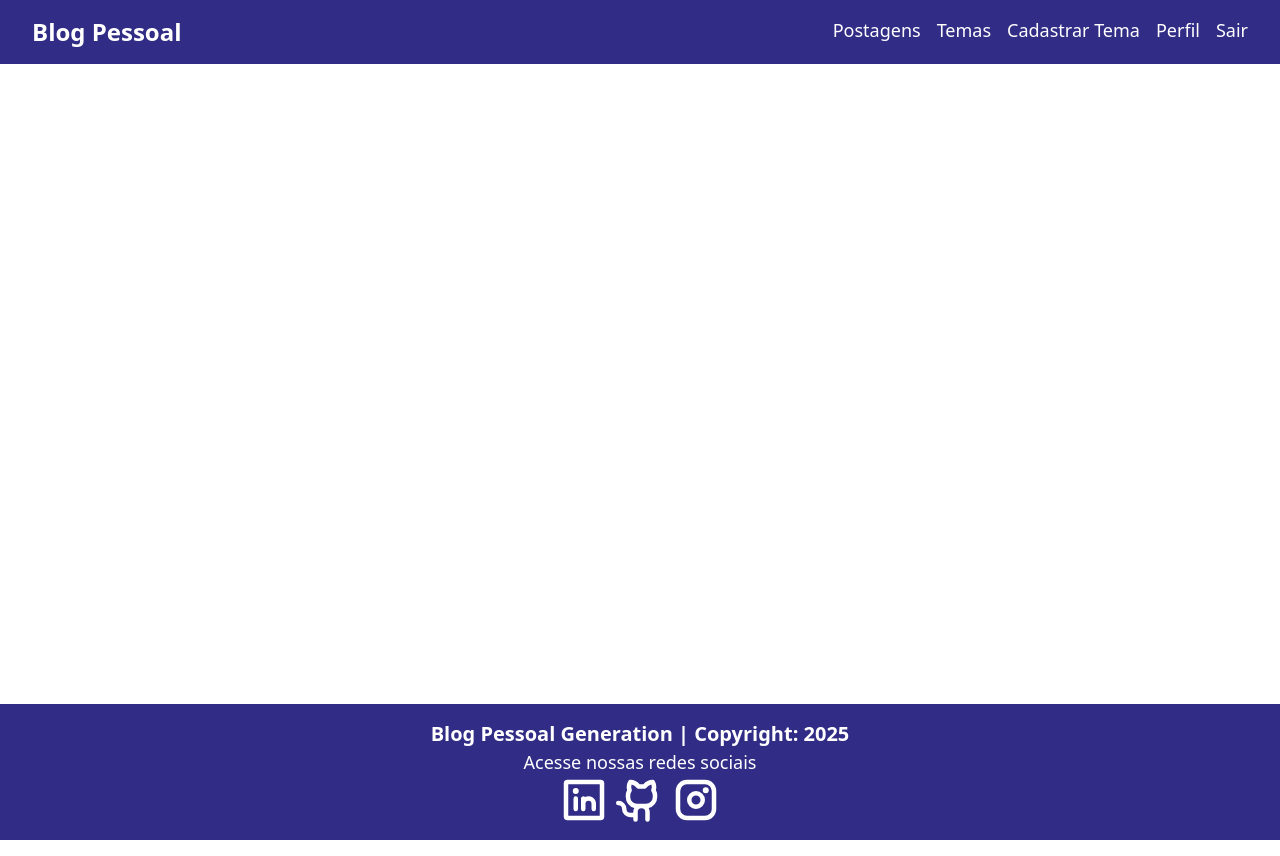
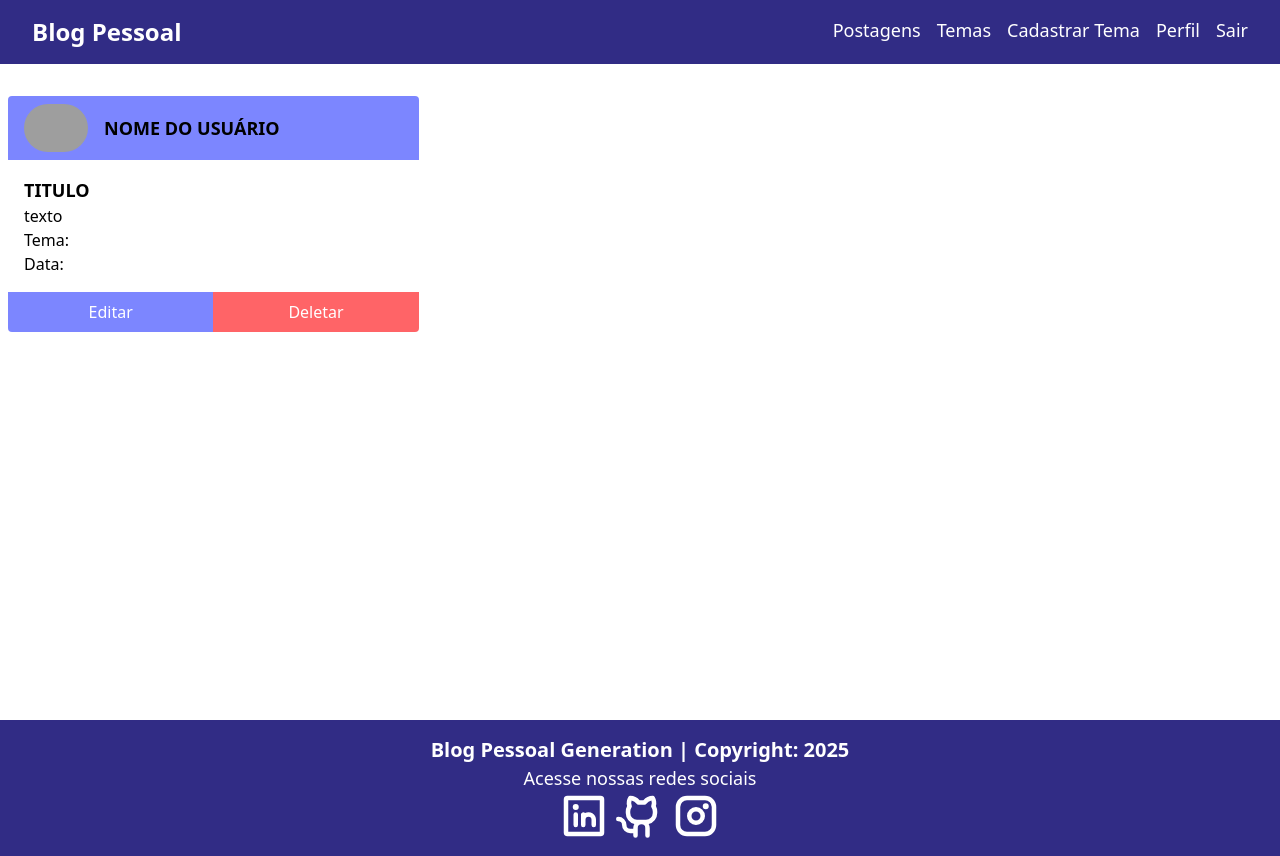
Before and after one commit to Akanni-Silva/Blog-Pessoal-front, a React app: page /postagens in a window 1280 px wide. Built offline with nearby package versions, Linux system fonts and the light colour scheme; grey boxes are pictures that could not be loaded; the HTML template or start-up script is replaced by a standard one.

Commit message:
implementando page postagens

```diff
--- a/src/App.tsx
+++ b/src/App.tsx
@@ -8,6 +8,7 @@
 import ListaTemas from "./components/temas/listaTemas/ListaTemas";
 import FormTema from "./components/temas/formtema/FormTema";
 import DeletarTema from "./components/temas/deletartema/DeletarTema";
+import ListaPostagens from "./components/postagem/listapostagens/ListaPostagens";
 
 function App() {
   return (
@@ -24,6 +25,7 @@
               <Route path="/cadastrartema" element={<FormTema />} />
               <Route path="/editartema/:id" element={<FormTema />} />
               <Route path="/deletartema/:id" element={<DeletarTema />} />
+              <Route path="/postagens" element={<ListaPostagens />} />
             </Routes>
           </div>
           <Footer />
--- a/src/components/navbar/navbar.tsx
+++ b/src/components/navbar/navbar.tsx
@@ -21,7 +21,9 @@
             Blog Pessoal
           </Link>
           <div className="flex gap-4">
-            Postagens
+            <Link to="/postagens" className="hover:underline">
+              Postagens
+            </Link>
             <Link to="/temas " className="hover:underline">
               Temas
             </Link>
--- /dev/null
+++ b/src/components/postagem/cardpostagem/CardPostagem.tsx
@@ -0,0 +1,42 @@
+import { Link } from "react-router-dom";
+
+function CardPostagem() {
+  return (
+    <div className="border-slate-900 flex flex-col rounded overflow-hidden justify-between">
+      <div>
+        <div className="flex w-full bg-indigo-400 py-2 px-4 items-center gap-4">
+          <img
+            src="https://i.imgur.com/pK6vSCy.png"
+            className="h-12 rounded-full"
+            alt=""
+          />
+          <h3 className="text-lg font-bold text-center uppercase">
+            Nome do Usuário
+          </h3>
+        </div>
+        <div className="p-4">
+          <h4 className="text-lg font-semibold uppercase">Titulo</h4>
+          <p>texto</p>
+          <p>Tema: </p>
+          <p>Data: </p>
+        </div>
+      </div>
+      <div className="flex">
+        <Link
+          to=""
+          className="w-full text-white bg-indigo-400 hover:bg-indigo-800 flex items-center justify-center py-2"
+        >
+          <button>Editar</button>
+        </Link>
+        <Link
+          to=""
+          className="text-white bg-red-400 hover:bg-red-700 w-full flex items-center justify-center"
+        >
+          <button>Deletar</button>
+        </Link>
+      </div>
+    </div>
+  );
+}
+
+export default CardPostagem;
--- /dev/null
+++ b/src/components/postagem/listapostagens/ListaPostagens.tsx
@@ -0,0 +1,21 @@
+import CardPostagem from "../cardpostagem/CardPostagem";
+
+function ListaPostagens() {
+  return (
+    <>
+      <div className="flex justify-center w-full my-4">
+        <div className="container flex flex-col mx-2">
+          <div
+            className="container mx-auto my-4
+                        grid grid-cols-1 md:grid-cols-2
+                        lg:grid-cols-3 gap-4"
+          >
+            <CardPostagem />
+          </div>
+        </div>
+      </div>
+    </>
+  );
+}
+
+export default ListaPostagens;
```
Also changed, not shown: src/App.css (added).
